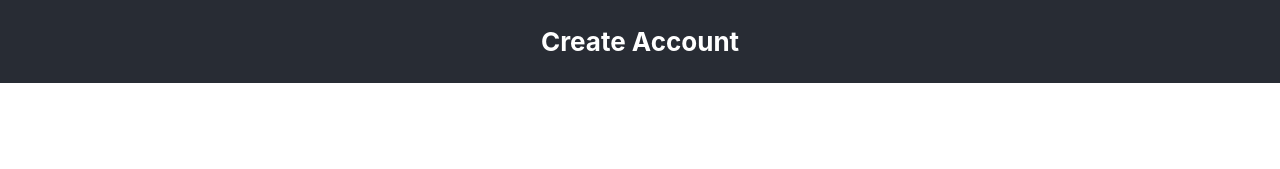
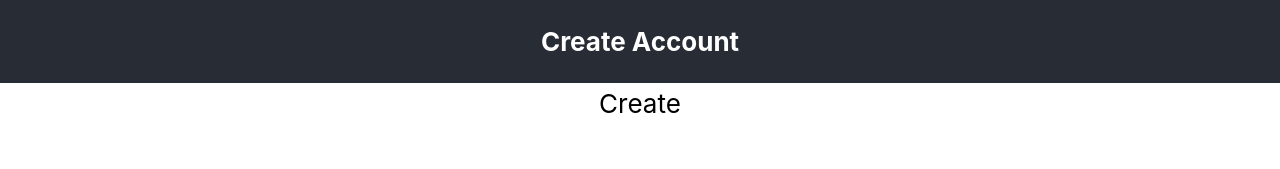
Before and after one commit to agiledev-students-spring2023/final-project-awesome-united, a React (Create React App) app in the folder front-end/: page /createAccount in a window 1280 px wide. Shown: the top 169 px of the page. Built offline with nearby package versions, Linux system fonts and the light colour scheme.

Commit message:
Ensure CreateAccount compiles successfully

```diff
--- a/front-end/src/pages/CreateAccount/CreateAccount.css
+++ b/front-end/src/pages/CreateAccount/CreateAccount.css
@@ -0,0 +1,17 @@
+*{
+    box-sizing: border-box;
+    font-size: calc(10px + 2vmin);
+}
+
+html, body{
+    margin: 0;
+}
+
+img{
+    width: 100%;
+    height: auto;
+}
+
+.CreateAccount{
+    text-align: center;
+}
--- a/front-end/src/pages/CreateAccount/CreateAccount.js
+++ b/front-end/src/pages/CreateAccount/CreateAccount.js
@@ -1,5 +1,4 @@
 import './CreateAccount.css';
-import { Link, useLocation } from "react-router-dom";
 
 function CreateAccount(){
   return (
@@ -9,8 +8,13 @@ function CreateAccount(){
           Create Account
         </h1>
       </header>
+      <div className='Create'>
+          <div>
+            Create
+          </div>
+      </div>
     </div>
-  )
+  );
 }
 
-  export default CreateAccount;
+export default CreateAccount;
```
Also changed, not shown: 1 other file (tests, documents, lock files or other folders).
